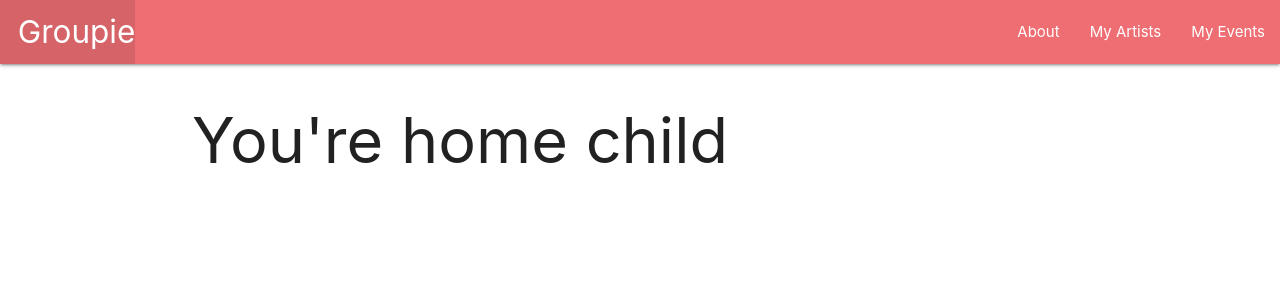
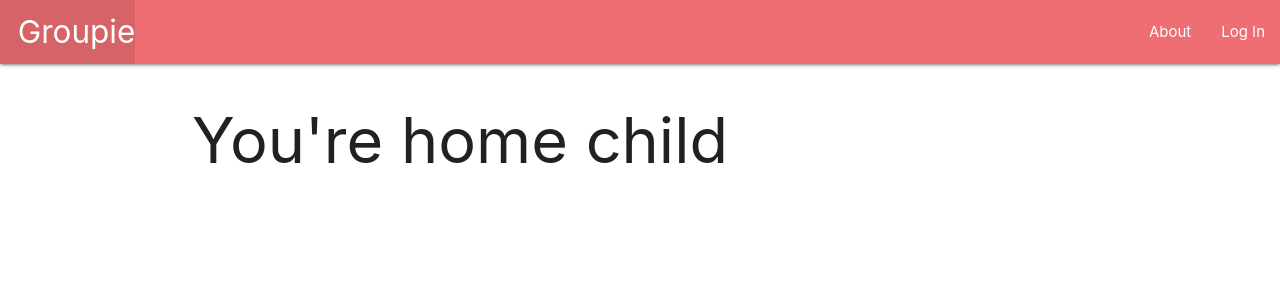
Before and after one commit to naomiskevo/Groupie, a Django app: page / in a window 1280 px wide. Shown: the top 300 px of the page. Run offline with Django 3.2, Linux system fonts and the light colour scheme.

Commit message:
adds login/logout function to base.html

```diff
--- a/main_app/templates/base.html
+++ b/main_app/templates/base.html
@@ -18,9 +18,13 @@
         </ul>
         <ul class="right">
           <li><a href="/about">About</a></li>
-          <li><a href="/artists">My Artists</a></li>
-          <li><a href="/events">My Events</a></li>
-
+          {% if user.is.authenticated %}
+            <li><a href="/artists">My Artists</a></li>
+            <li><a href="/events">My Events</a></li>
+            <li><a href="{% url 'logout' %}">Log Out</a></li>
+          {% else %}
+            <li><a href="{% url 'login' %}">Log In</a></li>
+          {% endif %}
         </ul>
       </div>
     </nav>
```
